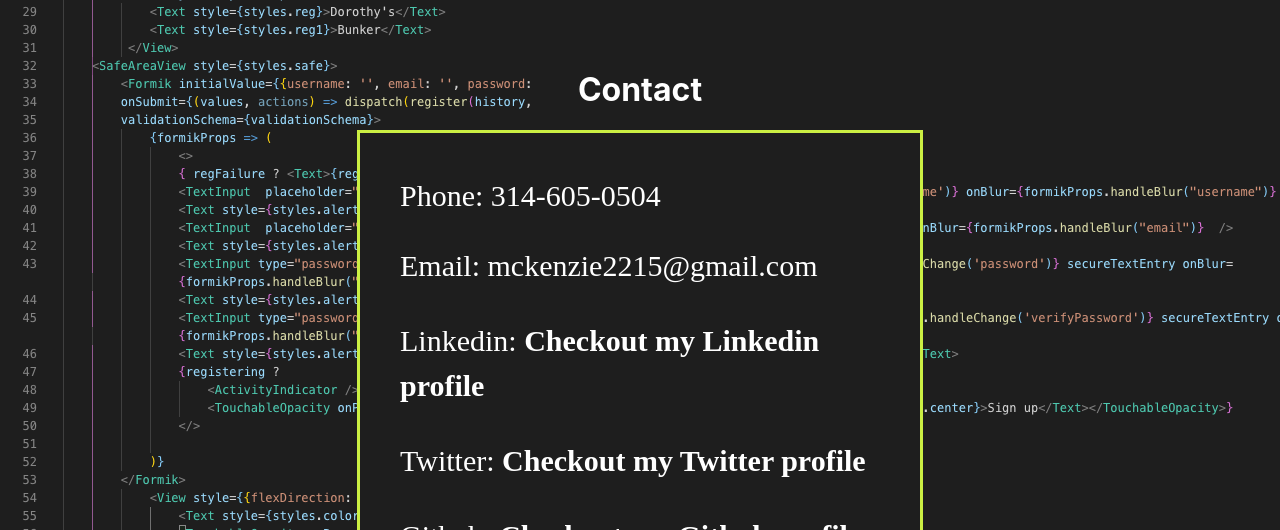
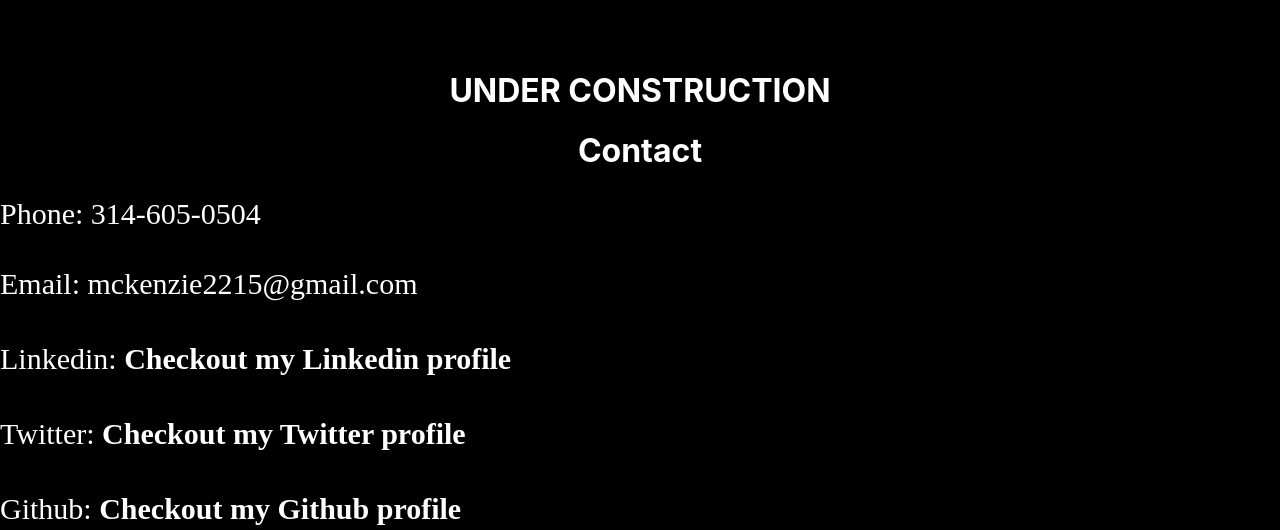
Before and after one commit to toddmckenzie/Portfolio, a React (Create React App) app in the folder port/: page /contact in a window 1280 px wide. Shown: the part 1050-1580 px from the top of the page. Built offline with nearby package versions, Linux system fonts and the light colour scheme.

Commit message:
about, contact under construction warning

```diff
--- a/port/src/components/about.css
+++ b/port/src/components/about.css
@@ -3,8 +3,14 @@
     height: 100vh;
     display: flex;
     justify-content: space-around;
+    background-color: black;
   }
-
+  .construction {
+      font-size: 100px;
+      margin: 0 auto;
+      background-color: black;
+      color: white;
+  }
   .family {
       width: 650px;
       height: auto;
--- a/port/src/components/about.js
+++ b/port/src/components/about.js
@@ -7,8 +7,9 @@ import family from '../img/family.png';
 const About = () => {
 
     return (
-        <div className="about" style={{backgroundImage: `url(${code})`}}>
-              <div>
+        <div className="about">
+        <h1 className="construction">UNDER CONSTRUCTION</h1>
+              {/* <div>
                   <img src={family} className="family"/>
               </div>
               <div className="about-para">
@@ -17,7 +18,7 @@ const About = () => {
                     <p>Leaving my job was difficult because it paid extremely well, I had people counting on me to make money, and my wife was not working since she was taking care of our 4 children who are 5 and 3.  My wife agreed to work weekends to allow me to pursue my passion.  The reason I left was because I developed a love for coding.  I started learning python on the side of work and family, and I became hooked.  For once in my life I had found an opportunity to do something I enjoyed.  I love learning and making new apps that users love.  I love being stuck on a problem and waking up in the middle of the night with the answer.  I am obsessed with code and want to grow to become the best developer I can obtain.</p>
                     <p>I left work to attend Lambda School.  Lambda school is a 30 plus week fulltime fullstack and computer science school.  At Lambda I learned HTML, CSS, LESS, SASS, responsive web development, Javascript, React, Redux, Node.js, Jest, Express, SQL.  In the computer science portion I learned more Python, algorithms, data structures, computer architecture and more.  I learned how to problem solve better, how to read the DOCs, and how to google a little better.  I spent many days working 12 hours a day coding, watching tutotrials through Lambda school and youtube, and solving problems.  I also continued to work on weekends in order to achieve my goals that I have for myself.</p>
               </div>
-
+                 */}
           </div>
     )
 }
--- a/port/src/components/contact.css
+++ b/port/src/components/contact.css
@@ -1,6 +1,8 @@
 .contact {
     padding-top: 200px;
+    background-color: black;
     height: 100vh;
+    margin: 0 auto;
 }
 
 .phone {
@@ -16,21 +18,9 @@
     color: white;
 }
 
-.box-contact {
-    width: 500px;
-    height: 400px;
-    /* background-color: blue; */
-}
 
 .contact-box {
-    height: 350px;
-    width: 500px;
-    background-color: rgb(30,30,30);
     margin: 0 auto;
-    padding: 40px;
-    padding-right: 20px;
-    padding-bottom: 30px;
-    border: 3px solid #CBEF43;
 }
 
 
@@ -44,11 +34,10 @@
 
 .github {
     font-size: 30px;
+    margin: 0 auto;
 }
 
 .contact-title {
-    width: 200px;
-    background-color:rgb(30,30,30);
     margin: 20px auto;
 }
 
--- a/port/src/components/contact.js
+++ b/port/src/components/contact.js
@@ -7,7 +7,8 @@ const Contact = () => {
 
 
     return (
-        <div className="contact" style={{backgroundImage: `url(${code})`}}>
+        <div className="contact" >
+            <h1>UNDER CONSTRUCTION</h1>
             <h1 className="contact-title">Contact</h1>
             <div className="contact-box">
                 <p className="phone">Phone: 314-605-0504</p>
```
